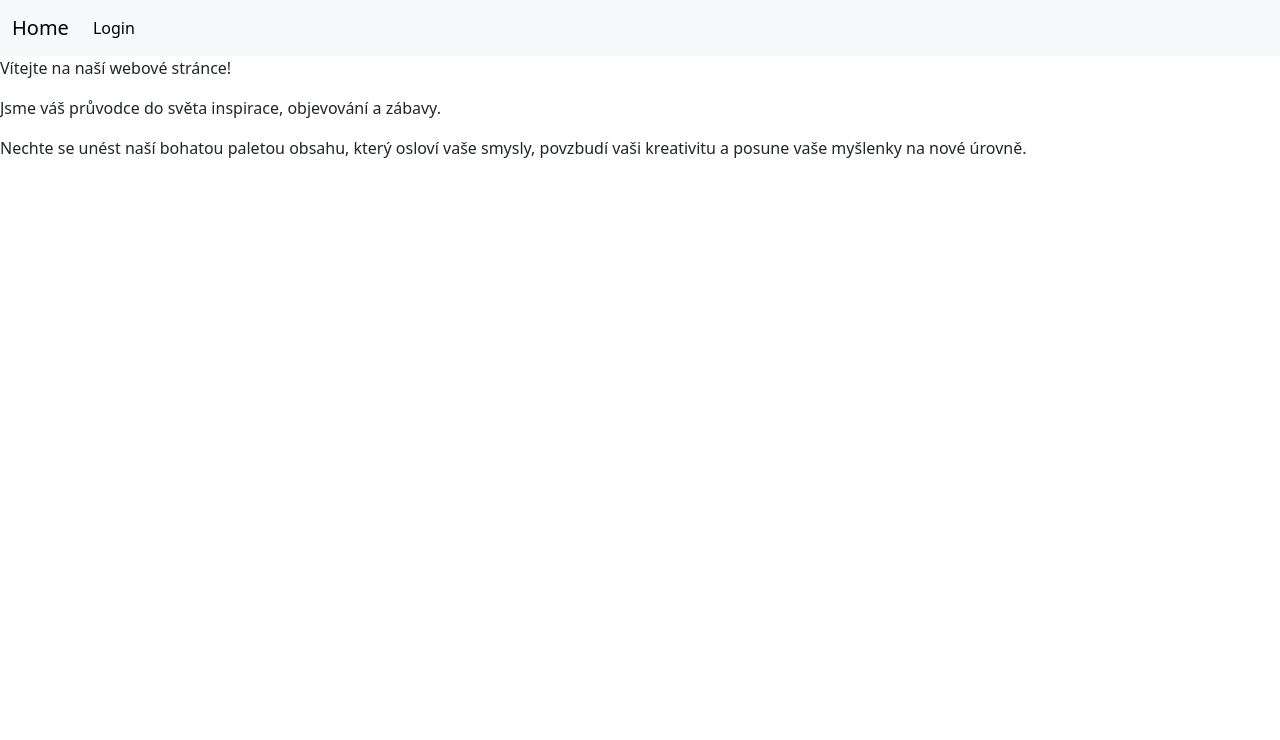
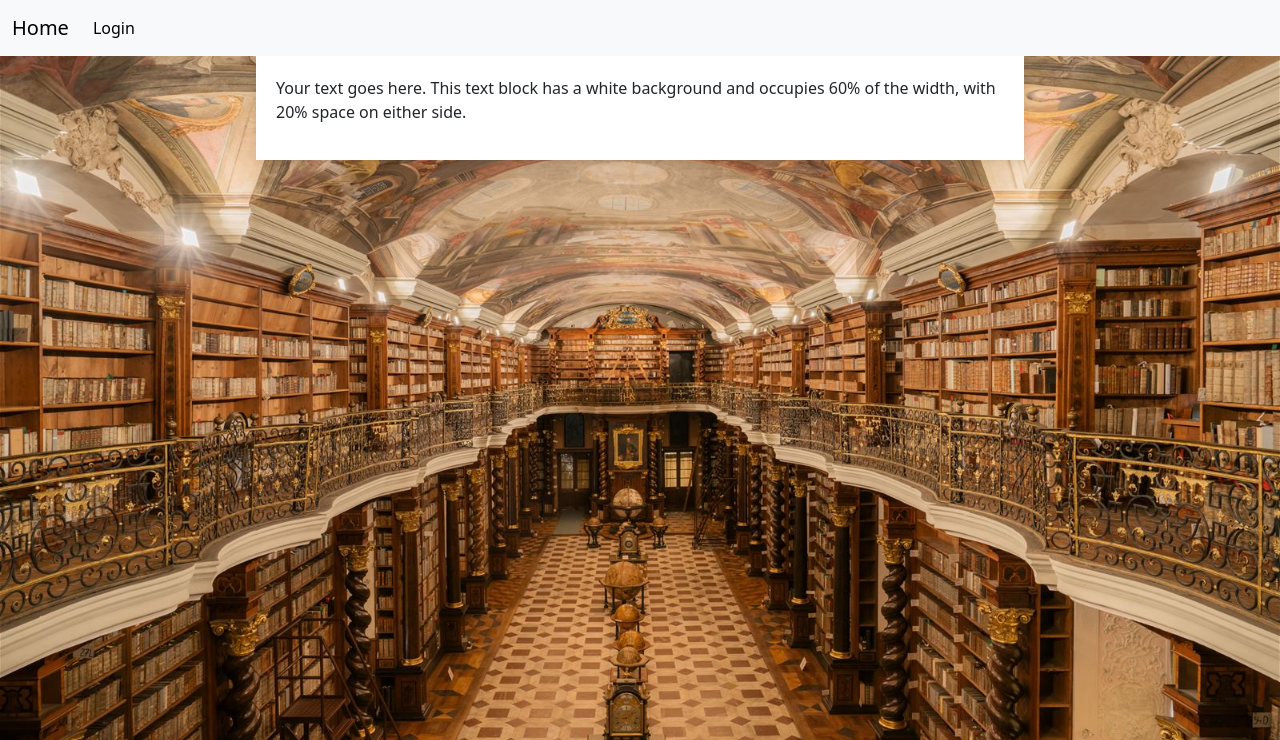
Before and after one commit to Sharkpb8/WA-Knihovna, a PHP site: page / in a window 1280 px wide. Shown: the top 740 px of the page. Run offline with PHP 8.4, Linux system fonts and the light colour scheme.

Commit message:
background with text white background added

```diff
--- a/index.php
+++ b/index.php
@@ -4,6 +4,7 @@
     <meta charset="UTF-8">
     <meta name="viewport" content="width=device-width, initial-scale=1.0">
     <title>Document</title>
+    <link rel="stylesheet" href="style.css">
     <link href="https://cdn.jsdelivr.net/npm/bootstrap@5.3.3/dist/css/bootstrap.min.css" rel="stylesheet" integrity="sha384-QWTKZyjpPEjISv5WaRU9OFeRpok6YctnYmDr5pNlyT2bRjXh0JMhjY6hW+ALEwIH" crossorigin="anonymous">
     <script src="https://cdn.jsdelivr.net/npm/bootstrap@5.3.3/dist/js/bootstrap.bundle.min.js" integrity="sha384-YvpcrYf0tY3lHB60NNkmXc5s9fDVZLESaAA55NDzOxhy9GkcIdslK1eN7N6jIeHz" crossorigin="anonymous"></script>
 </head>
@@ -39,9 +40,15 @@
           </div>
         </div>
       </nav>
-
+      <!-- <div class="textcenter">
       <p>Vítejte na naší webové stránce!</p>
       <p>Jsme váš průvodce do světa inspirace, objevování a zábavy.</p>
       <p>Nechte se unést naší bohatou paletou obsahu, který osloví vaše smysly, povzbudí vaši kreativitu a posune vaše myšlenky na nové úrovně.</p>
+      </div> -->
+      <div class="outer-container">
+        <div class="inner-container">
+            <p>Your text goes here. This text block has a white background and occupies 60% of the width, with 20% space on either side.</p>
+        </div>
+    </div>
 </body>
 </html>
--- /dev/null
+++ b/style.css
@@ -0,0 +1,25 @@
+body{
+  /* The image used */
+  background-image: url("img/background.jpg");
+
+  /* Set a specific height */
+  min-height: 500px;
+
+  /* Create the parallax scrolling effect */
+  background-attachment: fixed;
+  background-position: center;
+  background-repeat: no-repeat;
+  background-size: cover;
+}
+
+.outer-container {
+  width: 100%;
+  display: flex;
+  justify-content: center;
+}
+.inner-container {
+    width: 60%;
+    background-color: white;
+    padding: 20px; /* Optional: add padding for inner spacing */
+    box-shadow: 0 0 10px rgba(0, 0, 0, 0.1); /* Optional: add shadow for better visualization */
+}
```
Also changed, not shown: img/background.jpg (added).
